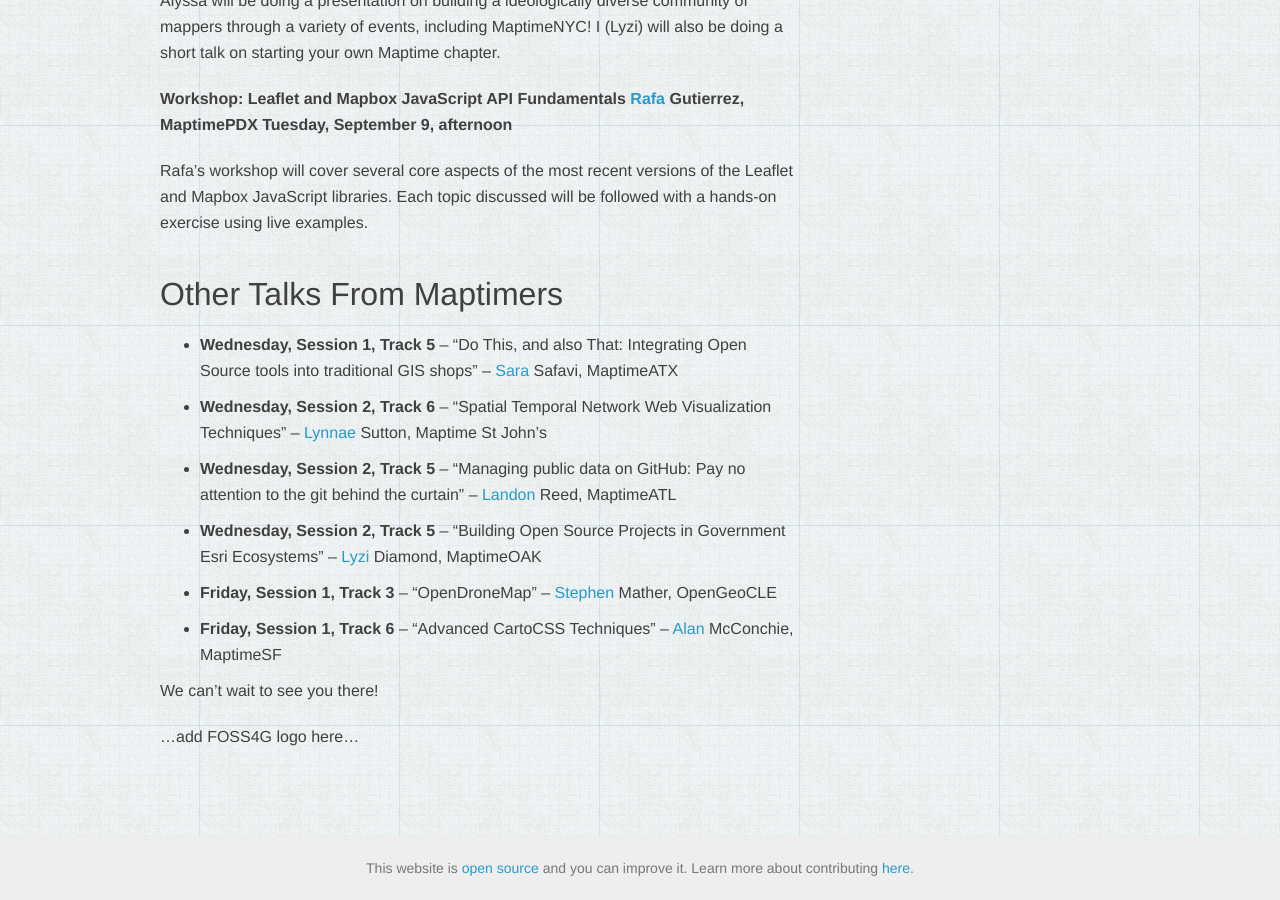
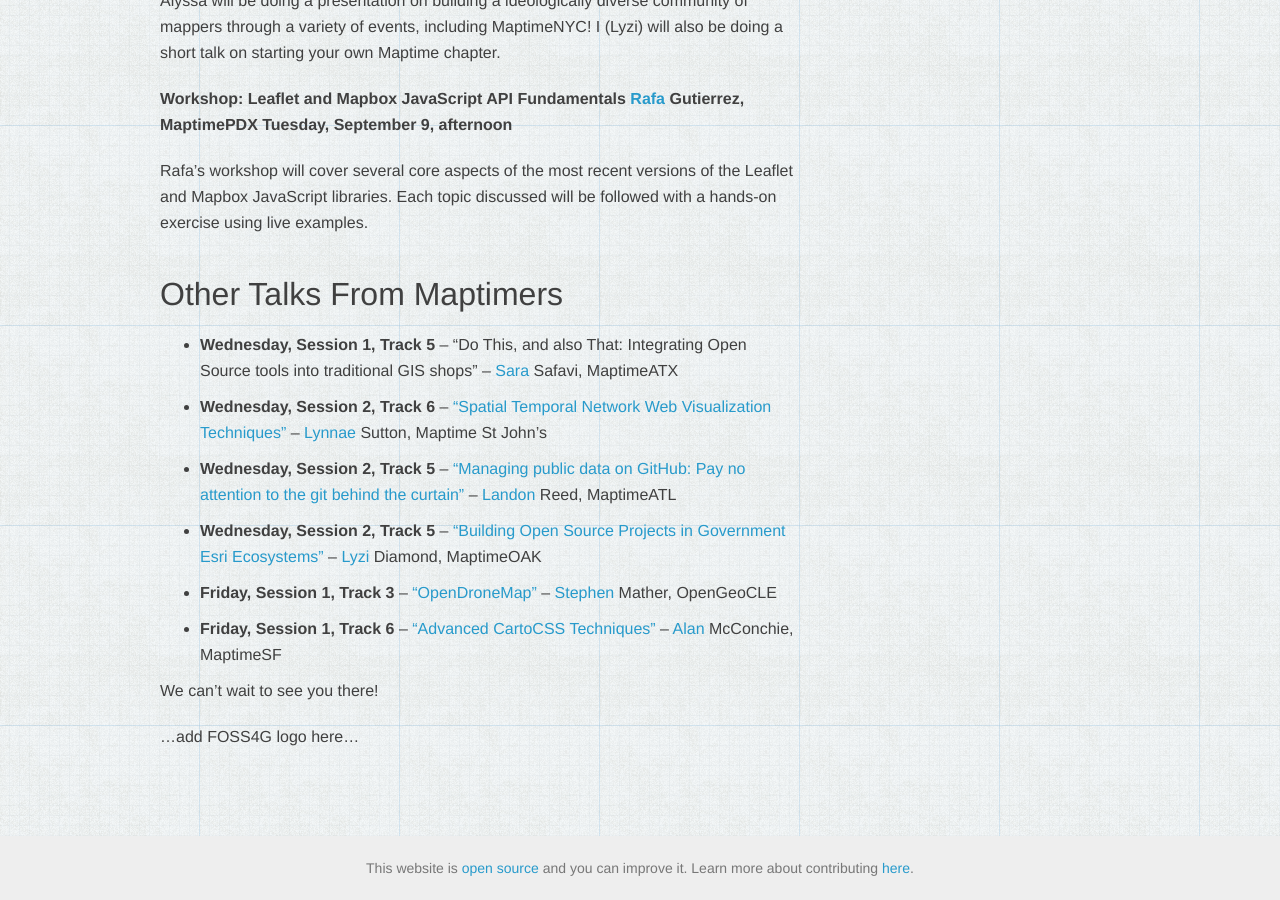
Before and after one commit to maptime/maptime.github.io, a Jekyll site: the page built from _posts/2014-09-03-maptime-at-foss4g.md, in a window 1280 px wide and 900 px high, scrolled down 1274 px. Built offline with Jekyll 4.4.1, drawn with Linux system fonts in a browser that asks for light colours; part of the change alters nothing that is shown.

```diff
--- a/_posts/2014-09-03-maptime-at-foss4g.md
+++ b/_posts/2014-09-03-maptime-at-foss4g.md
@@ -39,11 +39,11 @@ Other Talks From Maptimers
 ========
 
  * **Wednesday, Session 1, Track 5** – “Do This, and also That: Integrating Open Source tools into traditional GIS shops” – [Sara](http://twitter.com/sarasomewhere) Safavi, MaptimeATX
- * **Wednesday, Session 2, Track 6** – “Spatial Temporal Network Web Visualization Techniques” – [Lynnae](http://twitter.com/naefish) Sutton, Maptime St John’s
- * **Wednesday, Session 2, Track 5** – “Managing public data on GitHub: Pay no attention to the git behind the curtain” – [Landon](http://twitter.com/elitar) Reed, MaptimeATL
- * **Wednesday, Session 2, Track 5** – “Building Open Source Projects in Government Esri Ecosystems” – [Lyzi](http://twitter.com/lyzidiamond) Diamond, MaptimeOAK
- * **Friday, Session 1, Track 3** – “OpenDroneMap” – [Stephen](http://twitter.com/smathermather) Mather, OpenGeoCLE
- * **Friday, Session 1, Track 6** – “Advanced CartoCSS Techniques” – [Alan](http://twitter.com/mappingmashups) McConchie, MaptimeSF
+ * **Wednesday, Session 2, Track 6** – [“Spatial Temporal Network Web Visualization Techniques”](http://vimeo.com/106230057) – [Lynnae](http://twitter.com/naefish) Sutton, Maptime St John’s
+ * **Wednesday, Session 2, Track 5** – [“Managing public data on GitHub: Pay no attention to the git behind the curtain”](http://vimeo.com/106228679) – [Landon](http://twitter.com/elitar) Reed, MaptimeATL
+ * **Wednesday, Session 2, Track 5** – [“Building Open Source Projects in Government Esri Ecosystems”](http://vimeo.com/106228929) – [Lyzi](http://twitter.com/lyzidiamond) Diamond, MaptimeOAK
+ * **Friday, Session 1, Track 3** – [“OpenDroneMap”](http://vimeo.com/106847615) – [Stephen](http://twitter.com/smathermather) Mather, OpenGeoCLE
+ * **Friday, Session 1, Track 6** – [“Advanced CartoCSS Techniques”](http://vimeo.com/106848543) – [Alan](http://twitter.com/mappingmashups) McConchie, MaptimeSF
 
 We can’t wait to see you there!
 
```
